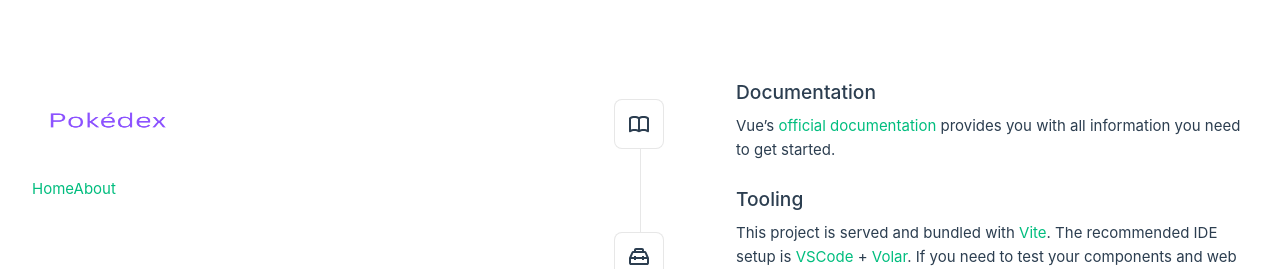
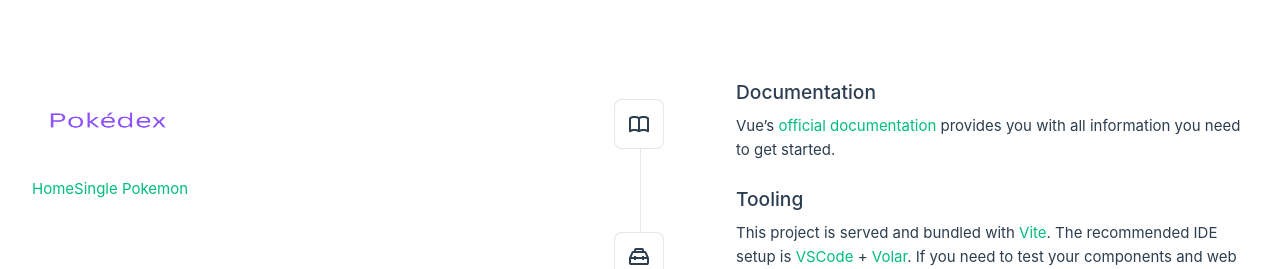
Before and after one commit to fidashn/aporia-fe-home-assignment-fida, a Vue app in the folder pokemon-server/pokedex-fida/: page / in a window 1280 px wide. Shown: the top 269 px of the page. Built offline with nearby package versions, Linux system fonts and the light colour scheme.

Commit message:
docs:changes the page names into a more suitable ones

```diff
--- a/pokemon-server/pokedex-fida/src/App.vue
+++ b/pokemon-server/pokedex-fida/src/App.vue
@@ -13,9 +13,9 @@ import { RouterLink, RouterView } from "vue-router";
     />
 
     <div class="wrapper">
-     <nav>
+    <nav>
         <RouterLink to="/">Home</RouterLink>
-        <RouterLink to="/about">About</RouterLink>
+        <RouterLink to="/single-pokemon">Single Pokemon</RouterLink>
       </nav>
     </div>
   </header>
```
